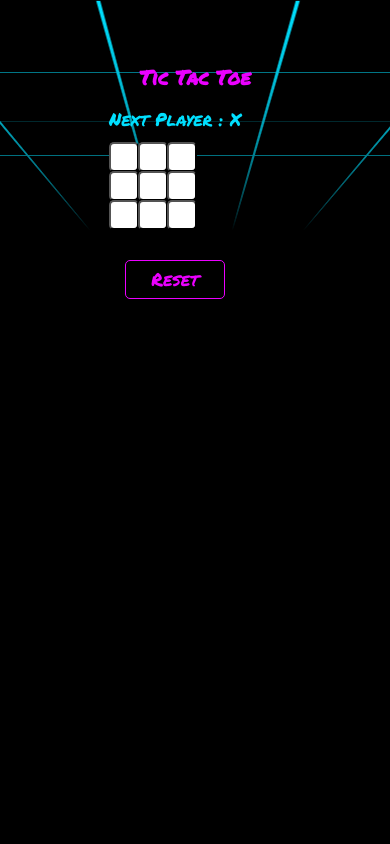
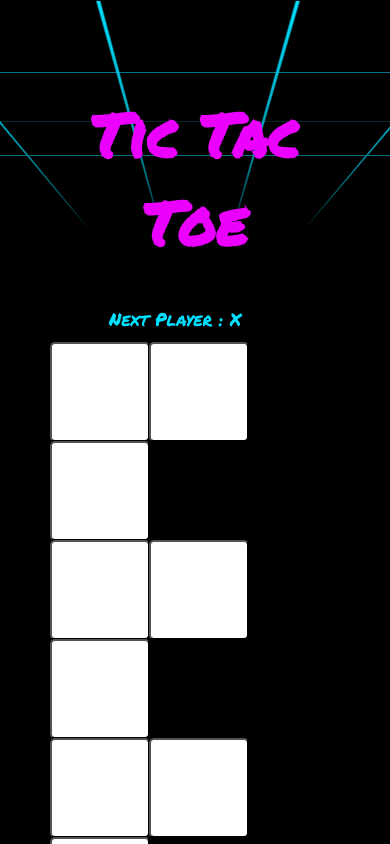
Before and after one commit to Franck093/TicTacToe, a React (Create React App) app: page / in a window 390 px wide. Shown: the top 844 px of the page. Built offline with nearby package versions, Linux system fonts and the light colour scheme.

Commit message:
Removed media queries

```diff
--- a/src/styles/app.css
+++ b/src/styles/app.css
@@ -11,11 +11,3 @@
   color: #EB00FF;
   font-size: 60px;
 }
-
-@media only screen and (max-width: 1080px) {
-  .app h1 {
-    padding: 100px auto;
-    color: #EB00FF;
-    font-size: 20px;
-  }
-}
--- a/src/styles/square.css
+++ b/src/styles/square.css
@@ -14,17 +14,3 @@
   .square:focus {
     outline: none;
   }
-
-  @media only screen and (max-width: 1080px) {
-    .square {
-      width: 30px;
-      height: 30px;
-      font-size: 20px;
-      background-color: white;
-      border-radius: 5px;
-      font-family: 'Permanent Marker', cursive;
-      margin-right: -1px;
-      margin-top: -1px;
-      float: left;
-    }
-  }
```
